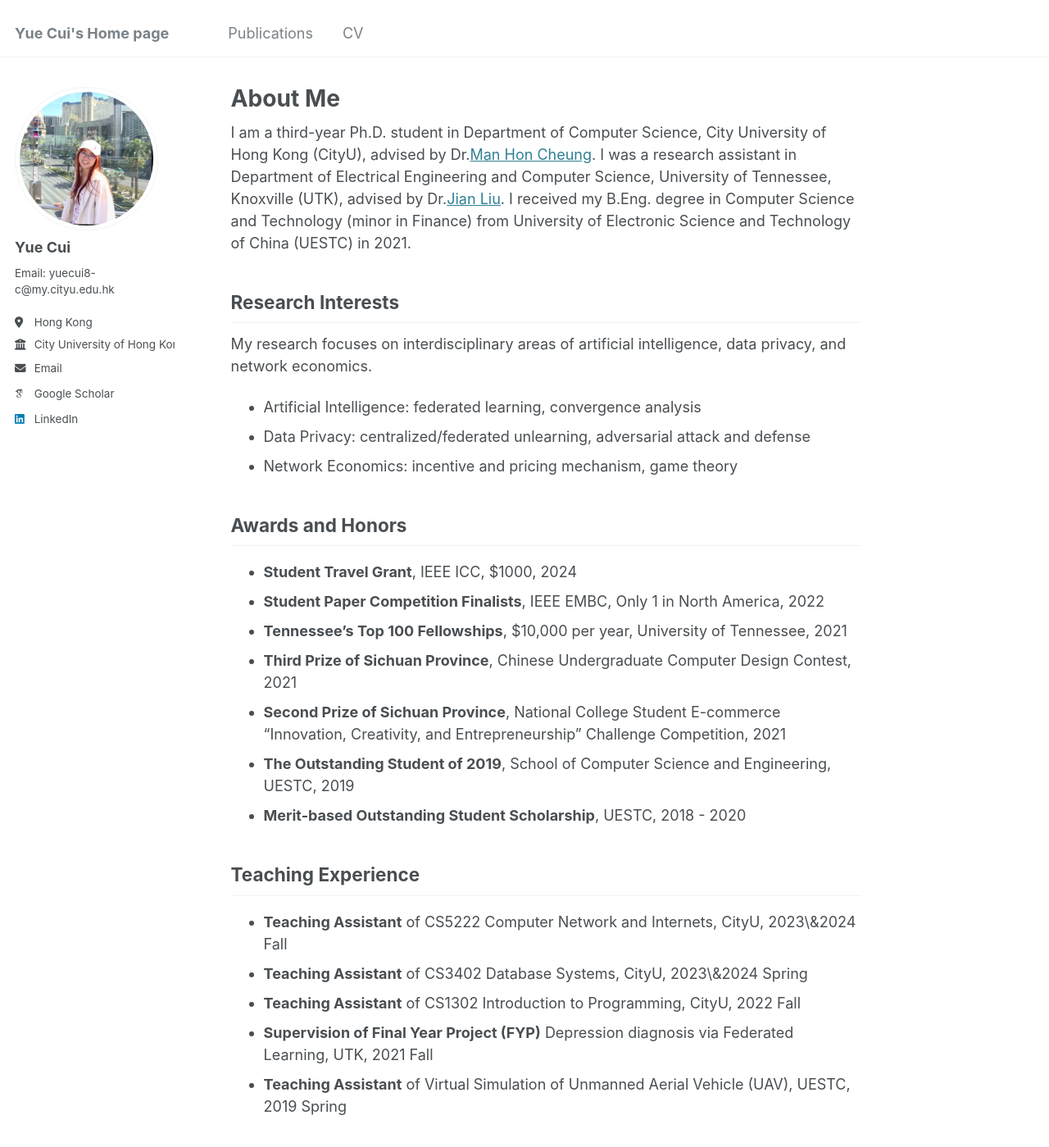
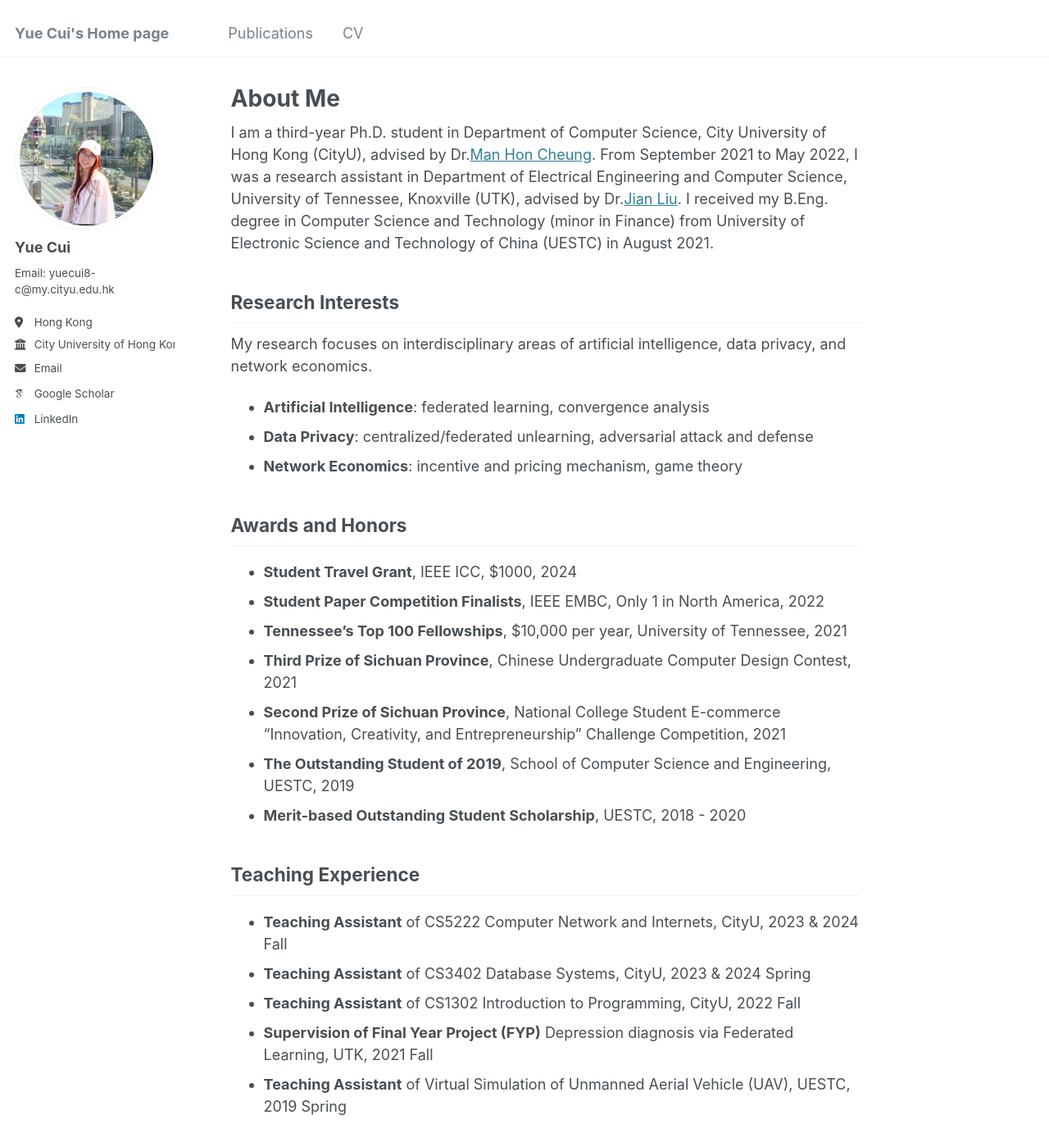
Before and after one commit to ycui26/ycui26.github.io, a Jekyll site: the page built from _pages/about.md, in a window 1280 px wide and 1400 px high. Shown: the whole window at 82% size. Built offline with Jekyll 4.4.1, drawn with Linux system fonts in a browser that asks for light colours; some web fonts are replaced.

Commit message:
Update about.md

```diff
--- a/_pages/about.md
+++ b/_pages/about.md
@@ -7,15 +7,15 @@ redirect_from:
   - /about.html
 ---
 
-I am a third-year Ph.D. student in Department of Computer Science, City University of Hong Kong (CityU), advised by Dr.[Man Hon Cheung](https://www.cs.cityu.edu.hk/~mhcheung/index.htm). I was a research assistant in Department of Electrical Engineering and Computer Science, University of Tennessee, Knoxville (UTK), advised by Dr.[Jian Liu](https://web.eecs.utk.edu/~jliu/). I received my B.Eng. degree in Computer Science and Technology (minor in Finance) from University of Electronic Science and Technology of China (UESTC) in 2021.
+I am a third-year Ph.D. student in Department of Computer Science, City University of Hong Kong (CityU), advised by Dr.[Man Hon Cheung](https://www.cs.cityu.edu.hk/~mhcheung/index.htm). From September 2021 to May 2022, I was a research assistant in Department of Electrical Engineering and Computer Science, University of Tennessee, Knoxville (UTK), advised by Dr.[Jian Liu](https://web.eecs.utk.edu/~jliu/). I received my B.Eng. degree in Computer Science and Technology (minor in Finance) from University of Electronic Science and Technology of China (UESTC) in August 2021.
 
 
 Research Interests
 ------
 My research focuses on interdisciplinary areas of artificial intelligence, data privacy, and network economics.
-- Artificial Intelligence: federated learning, convergence analysis
-- Data Privacy: centralized/federated unlearning, adversarial attack and defense
-- Network Economics: incentive and pricing mechanism, game theory
+- **Artificial Intelligence**: federated learning, convergence analysis
+- **Data Privacy**: centralized/federated unlearning, adversarial attack and defense
+- **Network Economics**: incentive and pricing mechanism, game theory
 
 Awards and Honors
 ------
@@ -30,8 +30,8 @@ Awards and Honors
 
 Teaching Experience
 ------
-- **Teaching Assistant** of CS5222 Computer Network and Internets, CityU, 2023\&2024 Fall
-- **Teaching Assistant** of CS3402 Database Systems, CityU, 2023\&2024 Spring
+- **Teaching Assistant** of CS5222 Computer Network and Internets, CityU, 2023 & 2024 Fall
+- **Teaching Assistant** of CS3402 Database Systems, CityU, 2023 & 2024 Spring
 - **Teaching Assistant** of CS1302 Introduction to Programming, CityU, 2022 Fall
 - **Supervision of Final Year Project (FYP)** Depression diagnosis via Federated Learning, UTK, 2021 Fall
 - **Teaching Assistant** of Virtual Simulation of Unmanned Aerial Vehicle (UAV), UESTC, 2019 Spring
```
